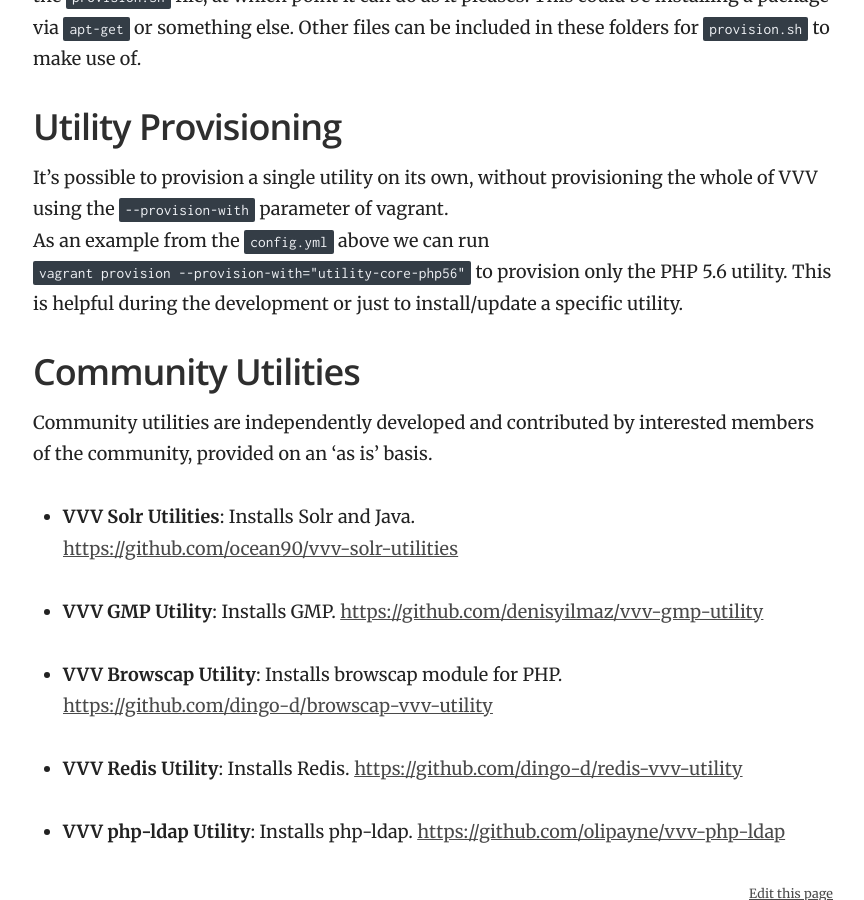
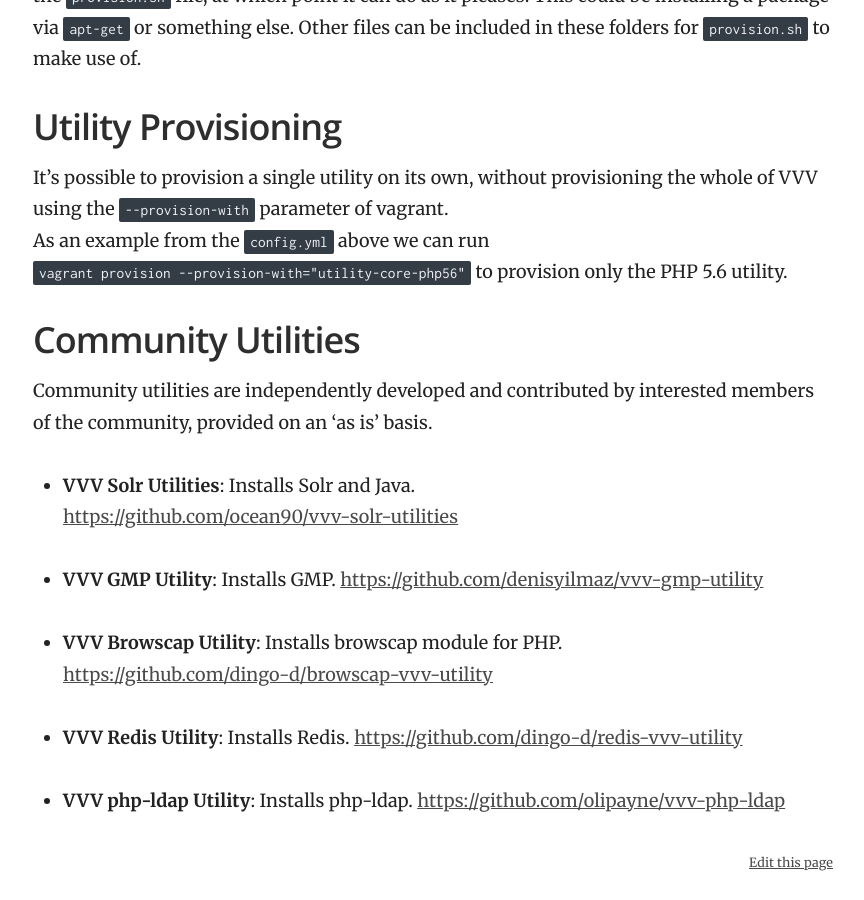
Before and after one commit to Varying-Vagrant-Vagrants/varyingvagrantvagrants.org, a Jekyll site: the page built from docs/en-US/utilities.md, in a window 1280 px wide and 900 px high, scrolled down 2035 px. Shown: the whole window, without its empty margins (357-1221 px from the left). Built offline with Jekyll 4.4.1, drawn with Linux system fonts in a browser that asks for light colours.

Commit message:
Update docs/en-US/utilities.md
Co-authored-by: Tom J Nowell <contact@tomjn.com>

```diff
--- a/docs/en-US/utilities.md
+++ b/docs/en-US/utilities.md
@@ -74,7 +74,6 @@ The name of the subfolder maps directly on to what is put in `vvv-custom.yml`. V
 
 It's possible to provision a single utility on its own, without provisioning the whole of VVV using the `--provision-with` parameter of vagrant.
 As an example from the `config.yml` above we can run `vagrant provision --provision-with="utility-core-php56"` to provision only the PHP 5.6 utility.
-This is helpful during the development or just to install/update a specific utility.
 
 ## Community Utilities
 
```
